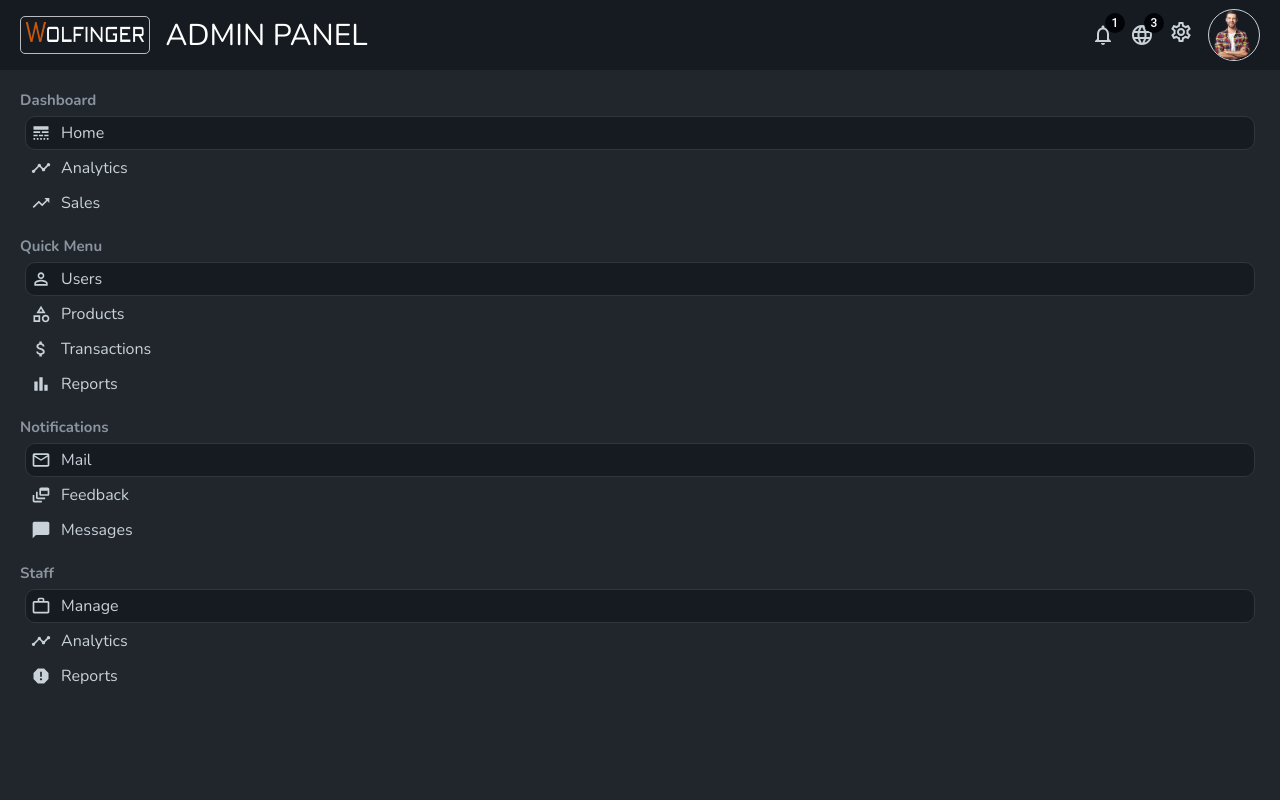
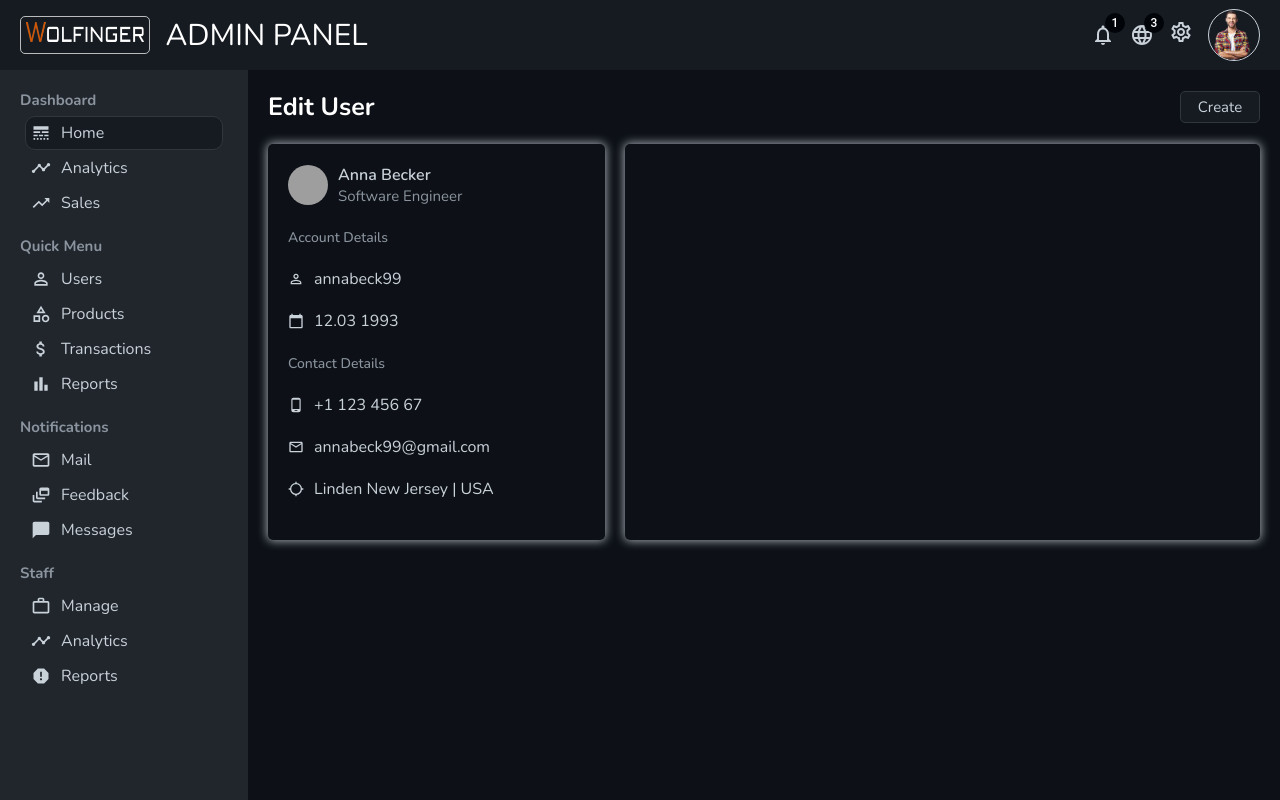
Before and after one commit to wujekbizon/react-admin-panel, a React (Create React App) app: page /user/1 in a window 1280 px wide. Built offline with nearby package versions, Linux system fonts and the light colour scheme; grey boxes are pictures that could not be loaded.

Commit message:
add user page , create showUser widget

```diff
--- a/src/App.jsx
+++ b/src/App.jsx
@@ -3,6 +3,7 @@ import Navbar from './components/navbar/Navbar';
 import Sidebar from './components/sidebar/Sidebar';
 import Home from './pages/home/Home';
 import UserList from './pages/userList/UserList';
+import User from './pages/user/User';
 import { Routes, Route } from 'react-router-dom';
 const App = () => {
   return (
@@ -13,6 +14,7 @@ const App = () => {
         <Routes>
           <Route path="/" exact element={<Home />} />
           <Route path="/users" element={<UserList />} />
+          <Route path="/user/:userId" element={<User />} />
         </Routes>
       </div>
     </div>
--- a/src/components/sidebar/Sidebar.jsx
+++ b/src/components/sidebar/Sidebar.jsx
@@ -12,7 +12,6 @@ import BarChartIcon from '@mui/icons-material/BarChart';
 import PersonOutlineOutlinedIcon from '@mui/icons-material/PersonOutlineOutlined';
 import AttachMoneyOutlinedIcon from '@mui/icons-material/AttachMoneyOutlined';
 import CategoryOutlinedIcon from '@mui/icons-material/CategoryOutlined';
-import { Link } from 'react-router-dom';
 
 const Sidebar = () => {
   return (
@@ -20,6 +19,7 @@ const Sidebar = () => {
       <div className="wrapper">
         <SidebarMenu
           title="Dashboard"
+          isActive
           item1={'Home'}
           item1Icon={<LineStyleOutlinedIcon className="sidebarIcon" />}
           item2={'Analytics'}
@@ -27,8 +27,10 @@ const Sidebar = () => {
           item3={'Sales'}
           item3Icon={<TrendingUpOutlinedIcon className="sidebarIcon" />}
         />
+
         <SidebarMenu
           title="Quick Menu"
+          isActive={false}
           item1={'Users'}
           item1Icon={<PersonOutlineOutlinedIcon className="sidebarIcon" />}
           item2={'Products'}
@@ -38,8 +40,10 @@ const Sidebar = () => {
           item4={'Reports'}
           item4Icon={<BarChartIcon className="sidebarIcon" />}
         />
+
         <SidebarMenu
           title="Notifications"
+          isActive={false}
           item1={'Mail'}
           item1Icon={<MailOutlinedIcon className="sidebarIcon" />}
           item2={'Feedback'}
@@ -49,6 +53,7 @@ const Sidebar = () => {
         />
         <SidebarMenu
           title="Staff"
+          isActive={false}
           item1={'Manage'}
           item1Icon={<WorkOutlineOutlinedIcon className="sidebarIcon" />}
           item2={'Analytics'}
--- a/src/components/sidebarMenu/SidebarMenu.jsx
+++ b/src/components/sidebarMenu/SidebarMenu.jsx
@@ -1,4 +1,5 @@
 import './sidebarMenu.scss';
+import { Link } from 'react-router-dom';
 
 const Menu = (props) => {
   return (
@@ -7,10 +8,19 @@ const Menu = (props) => {
         <h3 className="title">{props.title}</h3>
 
         <ul className="list">
-          <li className="item active">
-            {props.item1Icon}
-            {props.item1}
-          </li>
+          {props.item1 === 'Users' ? (
+            <Link to="/users" style={{ textDecoration: 'none' }}>
+              <li className={props.isActive ? 'item active' : 'item'}>
+                {props.item1Icon}
+                {props.item1}
+              </li>
+            </Link>
+          ) : (
+            <li className={props.isActive ? 'item active' : 'item'}>
+              {props.item1Icon}
+              {props.item1}
+            </li>
+          )}
           <li className="item">
             {props.item2Icon}
             {props.item2}
@@ -19,6 +29,7 @@ const Menu = (props) => {
             {props.item3Icon}
             {props.item3}
           </li>
+
           {props.item4 ? (
             <li className="item">
               {props.item4Icon}
--- a/src/components/sidebarMenu/sidebarMenu.scss
+++ b/src/components/sidebarMenu/sidebarMenu.scss
@@ -19,6 +19,7 @@
       align-items: center;
       border-radius: 10px;
       border: 1px solid $sidebarColor;
+      color: $textColor;
       margin: 1px 0px;
 
       &.active,
--- /dev/null
+++ b/src/pages/user/User.jsx
@@ -0,0 +1,59 @@
+import './user.scss';
+import PermIdentityIcon from '@mui/icons-material/PermIdentity';
+import CalendarTodayIcon from '@mui/icons-material/CalendarToday';
+import PhoneAndroidIcon from '@mui/icons-material/PhoneAndroid';
+import MailOutlinedIcon from '@mui/icons-material/MailOutlined';
+import LocationSearchingOutlinedIcon from '@mui/icons-material/LocationSearchingOutlined';
+
+const User = () => {
+  return (
+    <div className="user">
+      <div className="titleContainer">
+        <h1 className="title">Edit User</h1>
+        <button className="addButton">Create</button>
+      </div>
+      <div className="userContainer">
+        <div className="show">
+          <div className="showTop">
+            <img
+              className="userImg"
+              src="https://images.pexels.com/photos/1152994/pexels-photo-1152994.jpeg?auto=compress&cs=tinysrgb&dpr=2&w=500"
+              alt=""
+            />
+            <div className="topTitle">
+              <span className="name">Anna Becker</span>
+              <span className="title">Software Engineer</span>
+            </div>
+          </div>
+          <div className="showBottom">
+            <span className="showTitle">Account Details</span>
+            <div className="showInfo">
+              <PermIdentityIcon className="showIcon" />
+              <span className="infoTitle">annabeck99</span>
+            </div>
+            <div className="showInfo">
+              <CalendarTodayIcon className="showIcon" />
+              <span className="infoTitle">12.03 1993</span>
+            </div>
+            <span className="showTitle">Contact Details</span>
+            <div className="showInfo">
+              <PhoneAndroidIcon className="showIcon" />
+              <span className="infoTitle">+1 123 456 67</span>
+            </div>
+            <div className="showInfo">
+              <MailOutlinedIcon className="showIcon" />
+              <span className="infoTitle">annabeck99@gmail.com</span>
+            </div>
+            <div className="showInfo">
+              <LocationSearchingOutlinedIcon className="showIcon" />
+              <span className="infoTitle">Linden New Jersey | USA</span>
+            </div>
+          </div>
+        </div>
+        <div className="update"></div>
+      </div>
+    </div>
+  );
+};
+
+export default User;
--- /dev/null
+++ b/src/pages/user/user.scss
@@ -0,0 +1,109 @@
+@import '../../global.scss';
+
+.user {
+  flex: 4;
+  padding: 20px;
+  background-color: $mainColor;
+
+  .titleContainer {
+    display: flex;
+    align-items: center;
+    justify-content: space-between;
+
+    .title {
+      color: white;
+      font-size: 25px;
+    }
+
+    .addButton {
+      width: 80px;
+      padding: 5px 10px;
+      background-color: $navColor;
+      color: $textColor;
+      border: 1px solid $borderColor;
+      border-radius: 5px;
+      cursor: pointer;
+      font-size: 15px;
+
+      &:hover {
+        background-color: $sidebarColor;
+      }
+    }
+  }
+
+  .userContainer {
+    display: flex;
+    margin-top: 20px;
+
+    .show {
+      flex: 1;
+      padding: 20px;
+      -webkit-box-shadow: 0px 0px 10px 1px rgba(201, 209, 217, 0.8);
+      box-shadow: 0px 0px 10px 1px rgba(201, 209, 217, 0.8);
+      border-radius: 5px;
+      margin-right: 20px;
+
+      .showTop {
+        display: flex;
+        align-items: center;
+
+        .userImg {
+          width: 40px;
+          height: 40px;
+          border-radius: 50%;
+          object-fit: cover;
+        }
+
+        .topTitle {
+          display: flex;
+          flex-direction: column;
+          margin-left: 10px;
+
+          .name {
+            font-weight: 600;
+            color: $textColor;
+          }
+
+          .title {
+            font-weight: 300;
+          }
+        }
+      }
+
+      .showBottom {
+        margin-top: 20px;
+
+        .showTitle {
+          color: #8b949e;
+          font-size: 14px;
+          font-weight: 500;
+        }
+
+        .showInfo {
+          display: flex;
+          align-items: center;
+          margin: 20px 0px;
+
+          .showIcon {
+            font-size: 16px;
+            color: $textColor;
+            margin-right: 10px;
+          }
+
+          .infoTitle {
+            color: $textColor;
+            font-weight: 300;
+          }
+        }
+      }
+    }
+
+    .update {
+      flex: 2;
+      padding: 20px;
+      -webkit-box-shadow: 0px 0px 10px 1px rgba(201, 209, 217, 0.8);
+      box-shadow: 0px 0px 10px 1px rgba(201, 209, 217, 0.8);
+      border-radius: 5px;
+    }
+  }
+}
```
